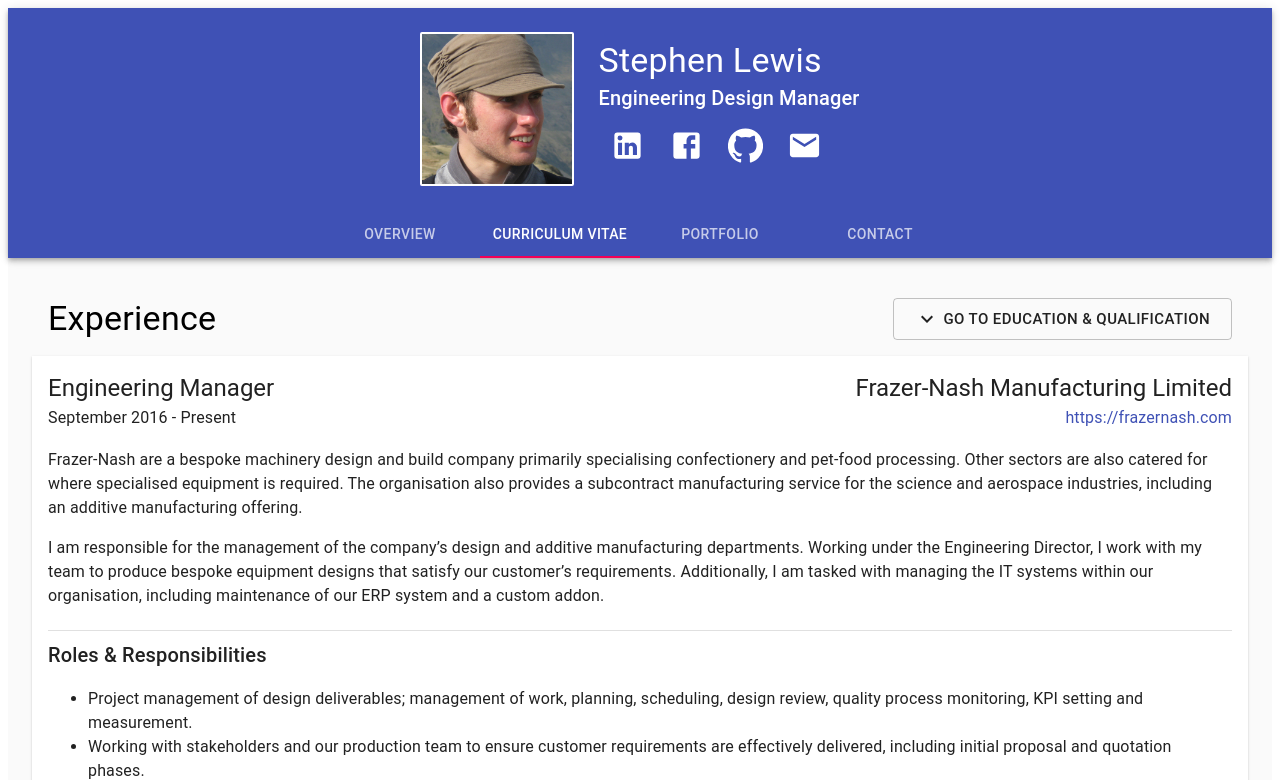
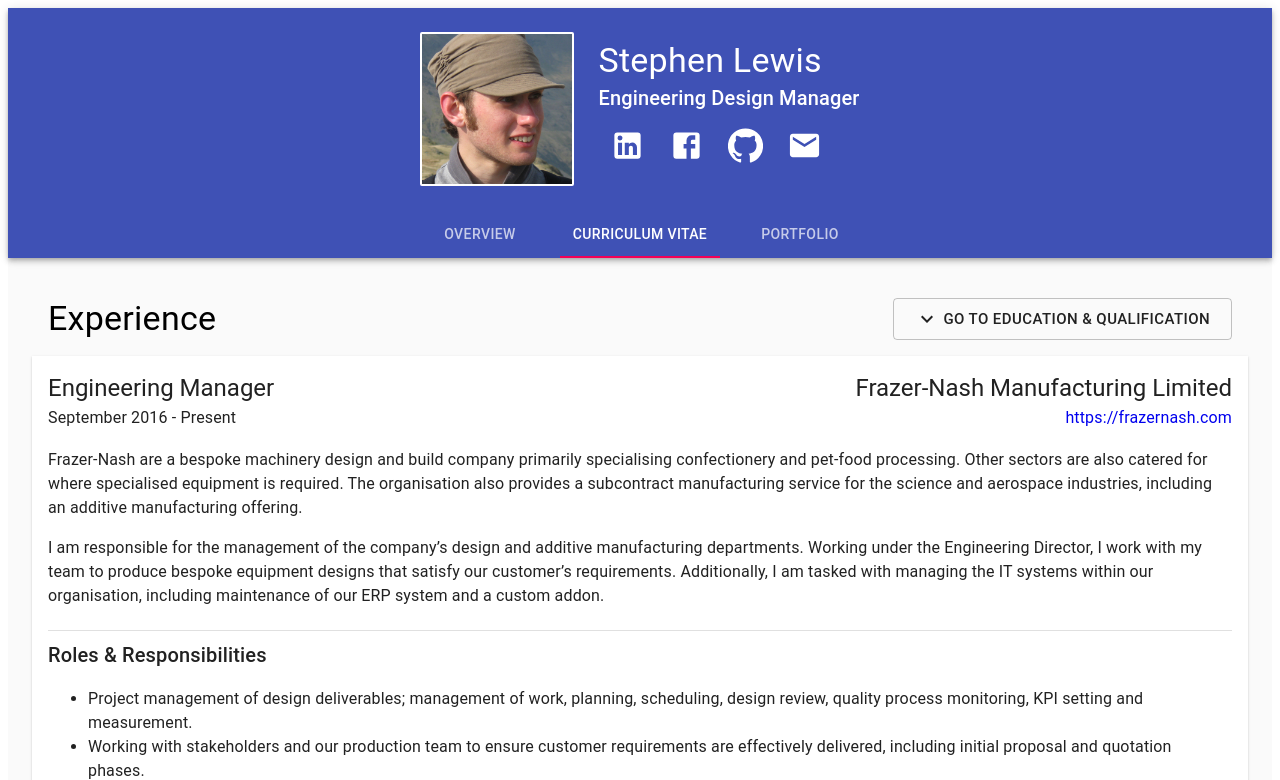
Before and after one commit to stephen-lewis/website, a Gatsby site: page / in a window 1280 px wide. Both pictures are taken after a click on the tab "CURRICULUM VITAE". Shown: the top 780 px of the page. Built offline with nearby package versions, Linux system fonts and the light colour scheme; Gatsby itself is replaced by a stand-in of ours.

Commit message:
Fixed link bugs

```diff
--- a/src/components/Job.jsx
+++ b/src/components/Job.jsx
@@ -2,7 +2,6 @@ import { createStyles, makeStyles, useTheme } from '@material-ui/core';
 import Box from '@material-ui/core/Box';
 import Divider from '@material-ui/core/Divider';
 import Grid from '@material-ui/core/Grid';
-import Link from '@material-ui/core/Link';
 import Paper from '@material-ui/core/Paper';
 import Typography from '@material-ui/core/Typography';
 import React from 'react';
@@ -13,6 +12,13 @@ const useStyles = makeStyles((theme) => createStyles({
   divider: {
     marginTop: theme.spacing(0.75),
     marginBottom: theme.spacing(1),
+  },
+  link: {
+    color: theme.palette.primary,
+    textDecoration: 'none',
+    '&:hover': {
+      textDecoration: 'underline',
+    },
   },
 }));
 
@@ -35,7 +41,7 @@ const Job = ({ job }) => {
             <Grid item md={6}>
               <Typography variant="h5" align="right">{job.company}</Typography>
               <Typography variant="subtitle1" align="right">
-                <Link href={job.companyUrl}>{job.companyUrl}</Link>
+                <a href={job.companyUrl} className={classes.link}>{job.companyUrl}</a>
               </Typography>
             </Grid>
             <Grid item md={12}>
--- a/src/pages/index.jsx
+++ b/src/pages/index.jsx
@@ -3,7 +3,6 @@ import AppBar from '@material-ui/core/AppBar';
 import Box from '@material-ui/core/Box';
 import Button from '@material-ui/core/Button';
 import Grid from '@material-ui/core/Grid';
-import Link from '@material-ui/core/Link';
 import Paper from '@material-ui/core/Paper';
 import Tab from '@material-ui/core/Tab';
 import Table from '@material-ui/core/Table';
@@ -34,6 +33,17 @@ const useStyles = makeStyles((theme) => createStyles({
   divider: {
     marginBottom: theme.spacing(1),
   },
+  link: {
+    color: theme.palette.primary,
+    textDecoration: 'none',
+    '&:hover': {
+      textDecoration: 'underline',
+    },
+  },
+  linkButton: {
+    color: theme.palette.primary,
+    textDecoration: 'none',
+  },
 }));
 
 function a11yProps(index) {
@@ -63,7 +73,6 @@ const Index = ({ data }) => {
           <Tab label="Overview" {...a11yProps(0)} />
           <Tab label="Curriculum Vitae" {...a11yProps(1)} />
           <Tab label="Portfolio" {...a11yProps(2)} />
-          <Tab label="Contact" {...a11yProps(3)} />
         </Tabs>
       </AppBar>
       <TabPanel index={0} value={value}>
@@ -73,13 +82,18 @@ const Index = ({ data }) => {
         <Box m={2}>
           <Grid container justify="space-between">
             <Grid item>
+              {/* eslint-disable-next-line jsx-a11y/anchor-is-valid */}
+              <a name="experience">
                 <Typography variant="h4">Experience</Typography>
+              </a>
             </Grid>
             <Grid item>
+              <a href="#education" className={classes.linkButton}>
                 <Button variant="outlined" size="large">
                   <KeyboardArrowDownIcon />
                 &nbsp;Go to Education &amp; Qualification
                 </Button>
+              </a>
             </Grid>
           </Grid>
         </Box>
@@ -89,15 +103,20 @@ const Index = ({ data }) => {
         <Box m={2}>
           <Grid container justify="space-between">
             <Grid item>
+              {/* eslint-disable-next-line jsx-a11y/anchor-is-valid */}
+              <a name="education">
                 <Typography variant="h4">
                 Education &amp; Qualification
                 </Typography>
+              </a>
             </Grid>
             <Grid item>
+              <a href="#experience" className={classes.linkButton}>
                 <Button variant="outlined" size="large">
                   <KeyboardArrowUpIcon />
                   &nbsp;Go to Experience
                 </Button>
+              </a>
             </Grid>
           </Grid>
         </Box>
@@ -117,9 +136,9 @@ const Index = ({ data }) => {
                   University of Southampton
                 </Typography>
                 <Typography variant="subtitle1" align="right">
-                  <Link href="https://www.southampton.ac.uk/">
+                  <a href="https://www.southampton.ac.uk/" className={classes.link}>
                     https://www.southampton.ac.uk/
-                  </Link>
+                  </a>
                 </Typography>
               </Grid>
               <Grid item md={12}>
@@ -195,9 +214,9 @@ const Index = ({ data }) => {
                   Midhurst Grammar School
                 </Typography>
                 <Typography variant="subtitle1" align="right">
-                  <Link href="https://en.wikipedia.org/wiki/Midhurst_Grammar_School">
+                  <a href="https://en.wikipedia.org/wiki/Midhurst_Grammar_School" className={classes.link}>
                     https://en.wikipedia.org/wiki/Midhurst_Grammar_School
-                  </Link>
+                  </a>
                 </Typography>
               </Grid>
               <Grid item md={12}>
@@ -306,10 +325,7 @@ const Index = ({ data }) => {
         </Paper>
       </TabPanel>
       <TabPanel index={2} value={value}>
-        Portfolio
-      </TabPanel>
-      <TabPanel index={3} value={value}>
-        Contact
+        Update in progress
       </TabPanel>
     </div>
   );
```
Lines whose indentation alone changed are shown as unchanged.
